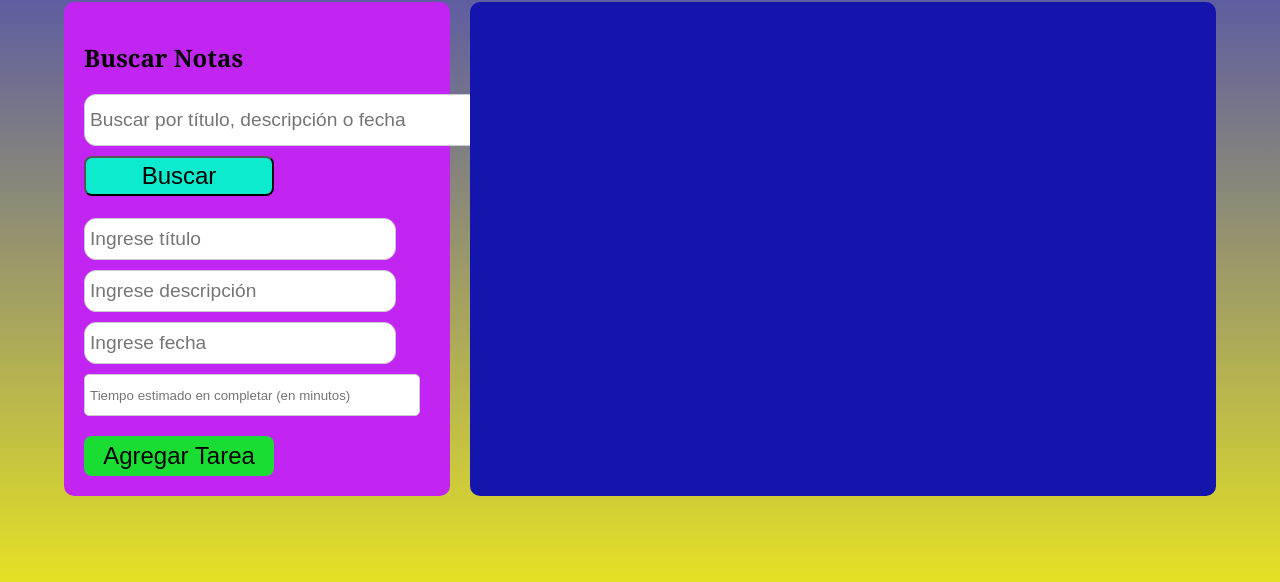
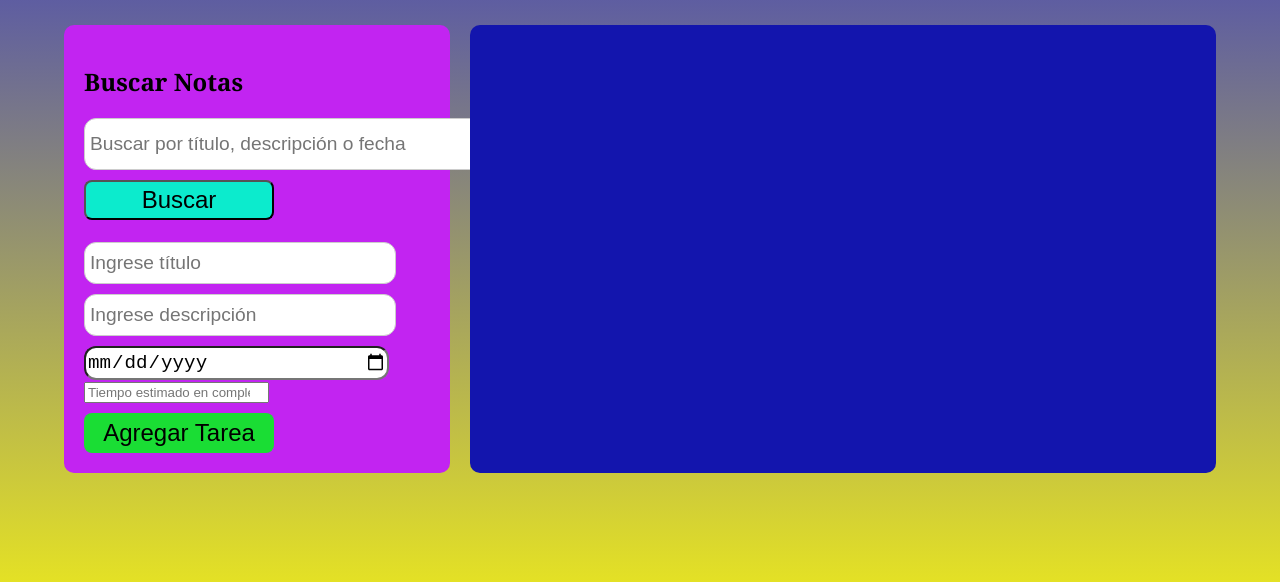
Before and after one commit to CamiloMendez23/proyecto_software, a plain HTML site: page frontend/index.html in a window 1280 px wide. Shown: the part 204-786 px from the top of the page. Drawn offline with Linux system fonts and the light colour scheme; no server answers.

Commit message:
modificado id tiempo index.html

```diff
--- a/frontend/index.html
+++ b/frontend/index.html
@@ -19,8 +19,8 @@
             <!-- Campos de entrada -->
             <input id="input-todo" type="text" placeholder="Ingrese título">
             <input id="input-descrip" type="text" placeholder="Ingrese descripción">
-            <input id="input-fecha" type="text" placeholder="Ingrese fecha">
-            <input type="text" id="edit-todo-hora" placeholder="Tiempo estimado en completar (en minutos)">
+            <input id="input-fecha" type="date" placeholder="Ingrese fecha">
+            <input id="input-tiempo" type="number" placeholder="Tiempo estimado en completar (en minutos)">
             <button id="add-todo" type="submit">Agregar Tarea</button>
         </div>
         <div class="todo-container">
@@ -36,7 +36,8 @@
             <form class="modal-bottom">
                 <input type="text" id="edit-todo-titulo" placeholder="Ingrese título nuevo">
                 <input type="text" id="edit-todo-descrip" placeholder="Ingrese descripción nueva">
-                <input type="text" id="edit-todo-fecha" placeholder="Ingrese fecha nueva">
+                <input type="Date" id="edit-todo-fecha" placeholder="Ingrese fecha nueva">
+                <input type="number" id="edit-todo-hora" placeholder="Tiempo estimado en completar (en minutos)">
                 <div id="edit-todo-completed-wrapper">
                     <input type="checkbox" id="edit-todo-completed"> Completado
                 </div>
```
